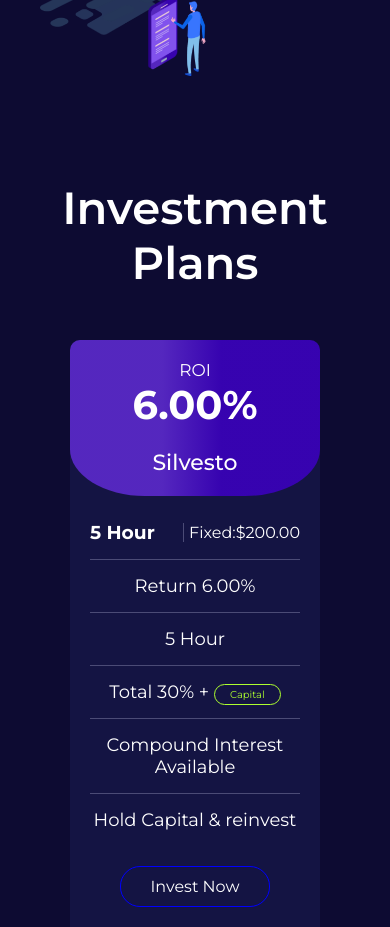
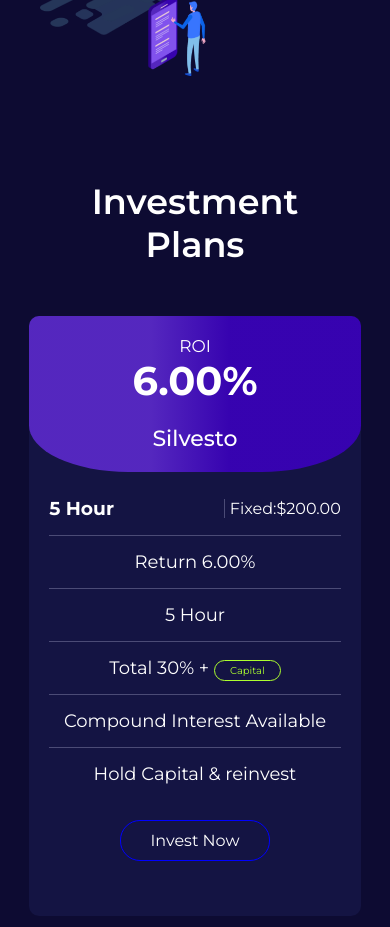
Before and after one commit to mayor-style/gain, a React (Vite) app: page / in a window 390 px wide. Shown: the part 1600-2527 px from the top of the page. Built offline with nearby package versions, Linux system fonts and the light colour scheme.

Commit message:
Update investment.css

```diff
--- a/src/Components/Investment/investment.css
+++ b/src/Components/Investment/investment.css
@@ -24,7 +24,7 @@
 }
 
 .investment .card{
-    height: 100%;
+    height: 600px;
     width: 250px;
     padding: 0px 0px 30px 0px;
     color: white;
@@ -109,3 +109,13 @@
     border: 1px solid greenyellow;
     background-color: transparent;
 }
+
+@media (max-width:500px) {
+    .investmentSec .header h1{
+        font-size: 35px;
+    }
+
+    .investment .card{
+        width: 85%;
+    }
+}
```
